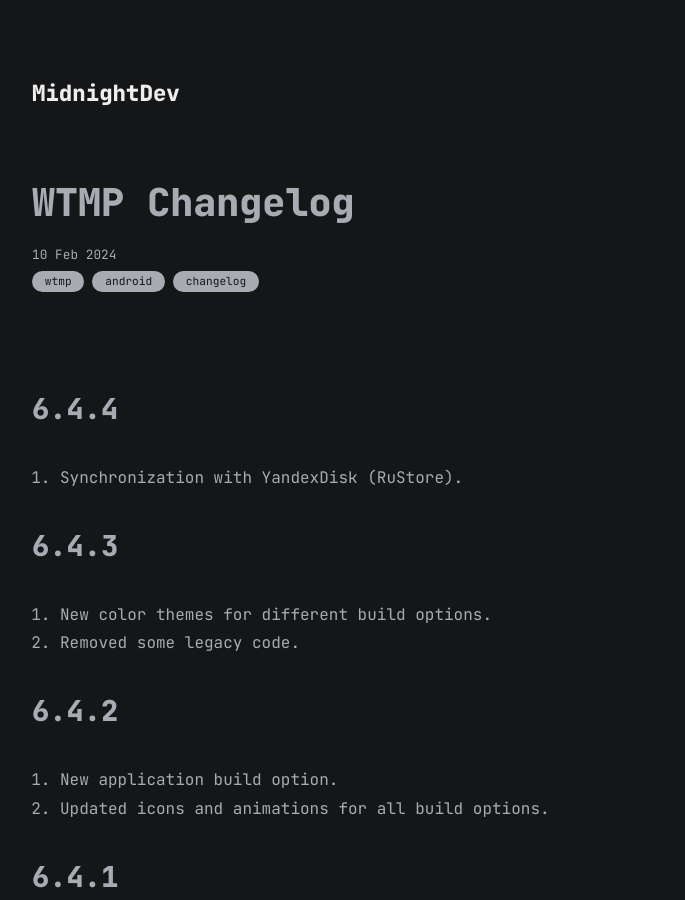
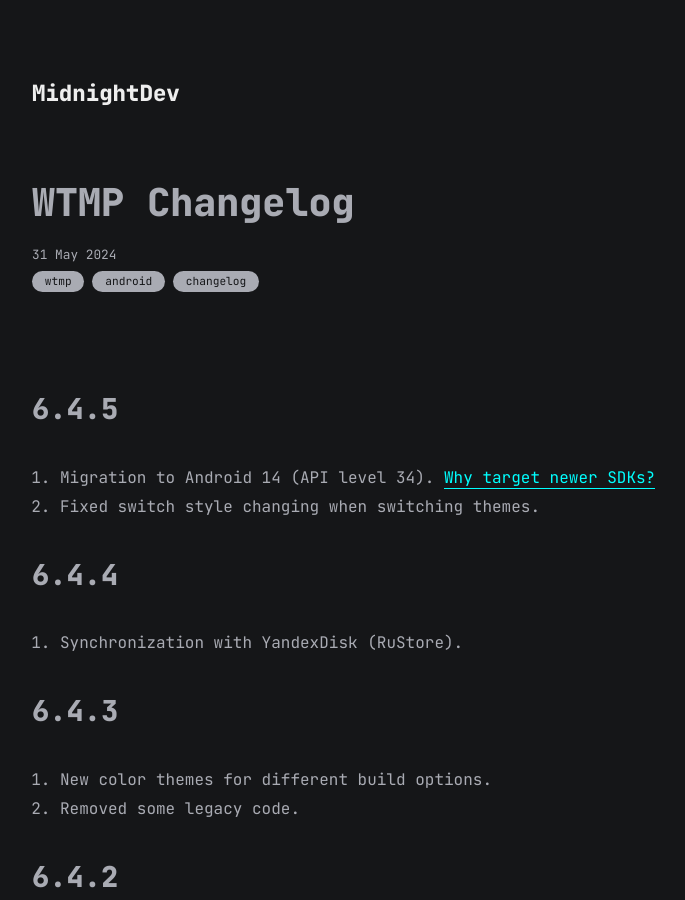
Before and after one commit to mdnghtdv/mdnghtdv.github.io, a Jekyll site: the page built from all_collections/_posts/2024-05-31-wtmp-changelog.md, in a window 1280 px wide and 900 px high. Shown: the whole window, without its empty margins (283-968 px from the left). Built offline with Jekyll 4.4.1, drawn with Linux system fonts in a browser that asks for light colours.

Commit message:
Update and rename 2024-02-10-wtmp-changelog.md to 2024-05-31-wtmp-changelog.md

```diff
--- a/all_collections/_posts/2024-02-10-wtmp-changelog.md
+++ b/all_collections/_posts/2024-05-31-wtmp-changelog.md
@@ -1,9 +1,14 @@
 ---
 layout: post
 title: WTMP Changelog
-date: 2024-02-10
+date: 2024-05-31
 categories: [wtmp, android, changelog]
 ---
+
+## 6.4.5
+
+1. Migration to Android 14 (API level 34). [Why target newer SDKs?]((https://developer.android.com/google/play/requirements/target-sdk#why-target))
+2. Fixed switch style changing when switching themes.
 
 ## 6.4.4
 
```
